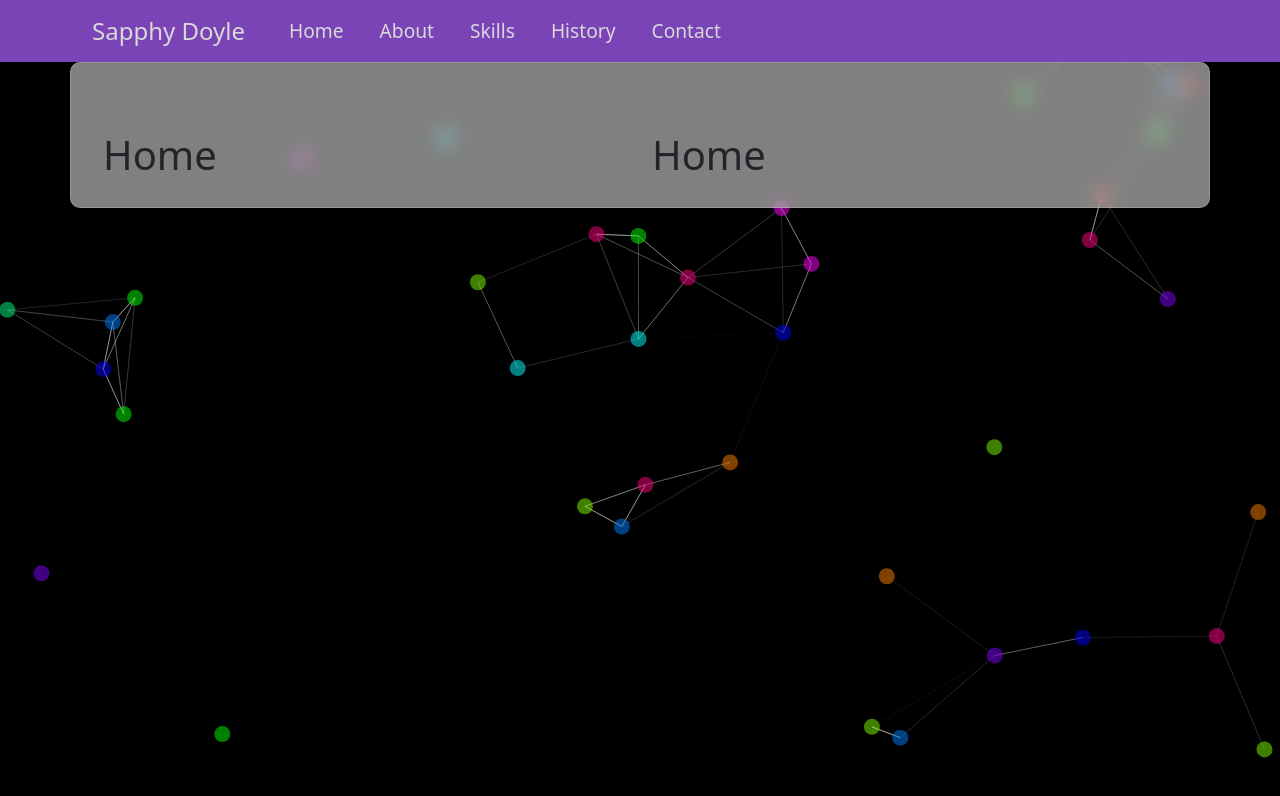
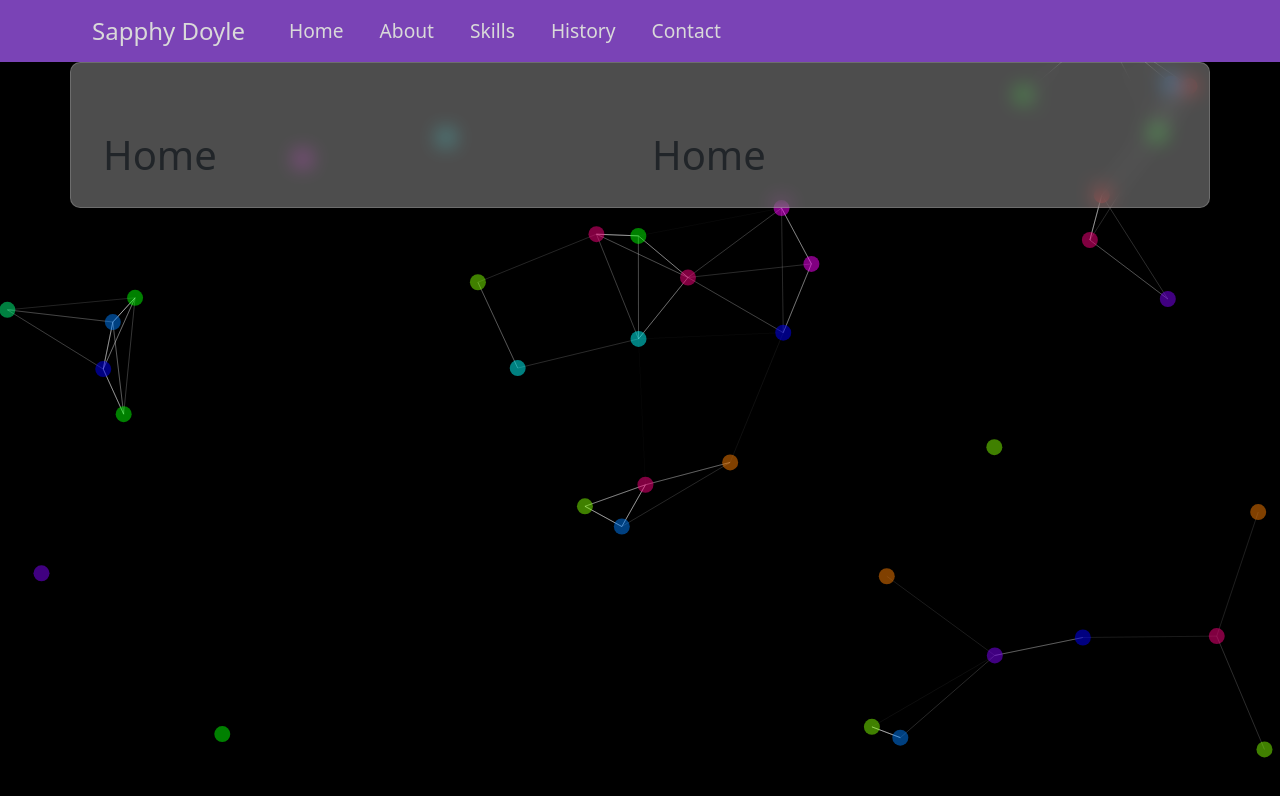
Before and after one commit to Terafora/Sapphy-Doyle-Profile-Site, a React (Create React App) app: page / in a window 1280 px wide. Shown: the top 796 px of the page. Built offline with nearby package versions, Linux system fonts and the light colour scheme; the HTML template or start-up script is replaced by a standard one.

Commit message:
Update glassbg opacity

```diff
--- a/src/App.css
+++ b/src/App.css
@@ -12,7 +12,7 @@
 }
 
 .glassbg {
-  background: rgba(255, 255, 255, 0.5);
+  background: rgba(255, 255, 255, 0.3);
   backdrop-filter: blur(10px);
   padding: 20px;
   border-radius: 10px;
```
